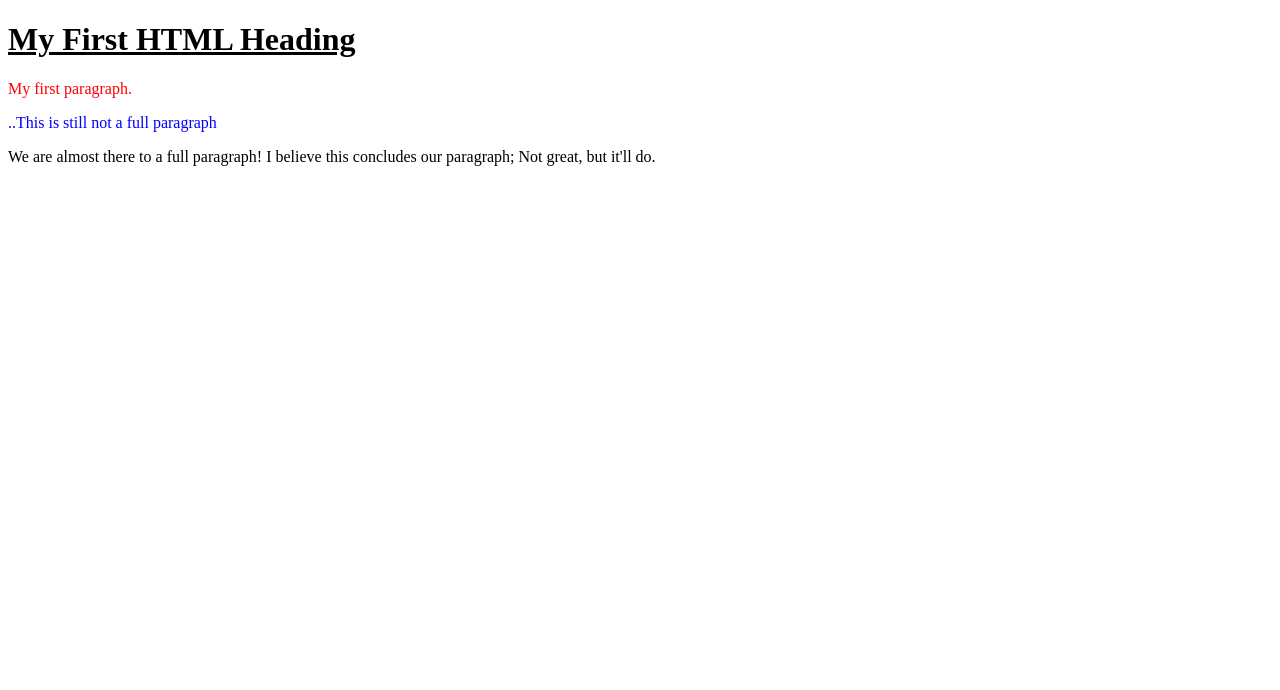
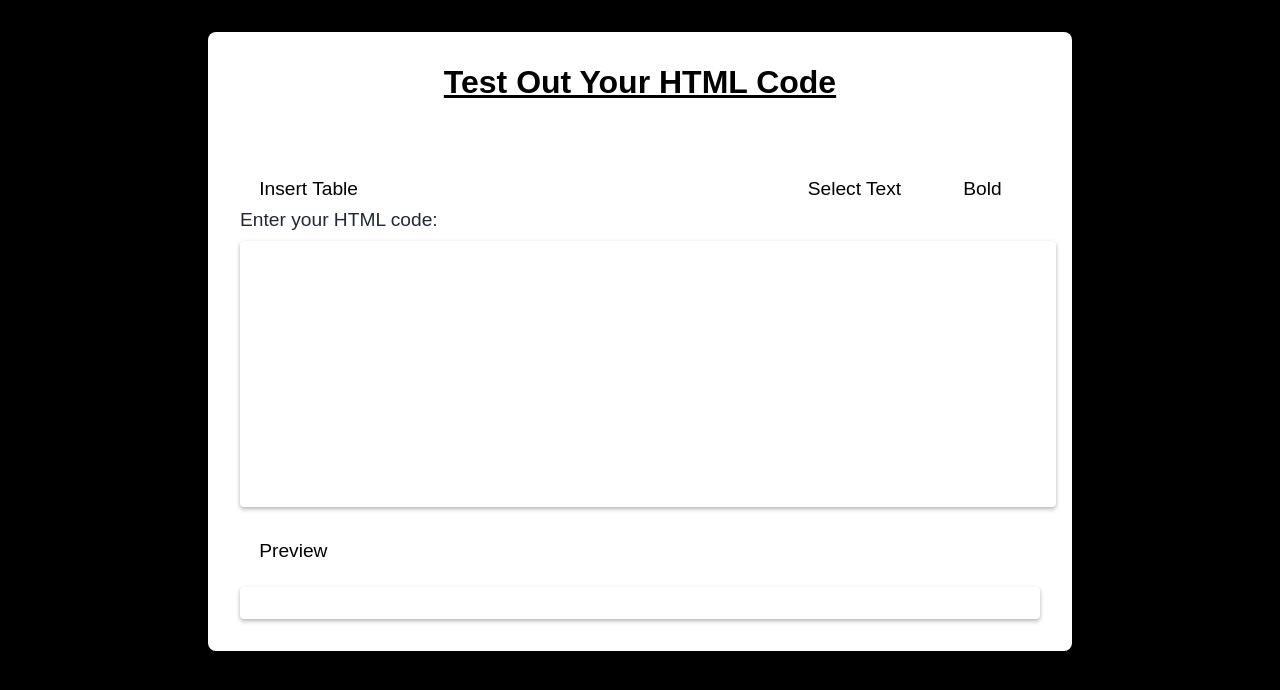
Before and after one commit to printMP/first_html, a plain HTML site: page index.html in a window 1280 px wide. Drawn offline with Linux system fonts and the light colour scheme.

Commit message:
Updated Index, added JS, and CSS

```diff
--- a/index.html
+++ b/index.html
@@ -1,14 +1,29 @@
 <!DOCTYPE html>
 <html>
-<title>First-HTML</title>
-<h1><u>My First HTML Heading</u></h1>
+<head>
+    <title>HTML Code Tester</title>
+    <link rel="stylesheet" href="./style2.css" />
+</head>
 <body>
-    <p style="color:red;">My first paragraph.</p>
-    <p style="color:blue;">..This is still not a full paragraph</p>
-    <p>
-        We are almost there to a full paragraph!
-        I believe this concludes our paragraph; Not great, but it'll do.
-    </p>
+    <div class="container">
+        <h1 style="color:black;"><u>Test Out Your HTML Code </u></h1>
+        <div class="toolbar">
+            <div>
+                <button onclick="insertTable()">Insert Table</button>
+            </div>
+            <div>
+                <button onclick="selectText()">Select Text</button>
+                <button onclick="applyBold()">Bold</button>
+                <!--<button onclick="applyright()">Align Right</button>-->
+            </div>
+        </div>
+        <label for="code">Enter your HTML code:</label>
+        <textarea id="code" rows="10">
+      </textarea>
+        <button onclick="preview()">Preview</button>
+        <div id="preview" class="preview"></div>
+    </div>
+    <script src="./script.js"></script>
 </body>
 </html>
 
--- /dev/null
+++ b/script.js
@@ -0,0 +1,56 @@
+function preview() {
+    var code = document.getElementById("code").value;
+    document.getElementById("preview").innerHTML = code;
+}
+
+function insertTable123() {
+    var code = document.getElementById("code");
+    var cursorPosition = code.selectionStart;
+    var currentCode = code.value;
+    var newCode = currentCode.slice(0, cursorPosition) + "<table border='1' width='100%' cellspacing='0' cellpadding='0' style='border-collapse: collapse' bordercolor='#000000'>\n<tr>\n<td> </td>\n<td> </td>\n</tr>\n<tr>\n<td> </td>\n<td> </td>\n</tr>\n</table>" + currentCode.slice(cursorPosition);
+    code.value = newCode;
+}
+
+function insertTable() {
+    const rows = prompt("Enter the number of rows:");
+    const columns = prompt("Enter the number of columns:");
+    let html = "<table border='1' width='100%' cellspacing='0' cellpadding='0' style='border-collapse: collapse' bordercolor='#000000'>\n";
+    for (let i = 0; i < rows; i++) {
+        html += "<tr>\n";
+        for (let j = 0; j < columns; j++) {
+            html += "<td> </td>\n";
+        }
+        html += "</tr>\n";
+    }
+    html += "</table>";
+    const codeArea = document.getElementById("code");
+    const currentCode = codeArea.value;
+    const newCode = currentCode + html;
+    codeArea.value = newCode;
+}
+
+
+
+
+function selectText() {
+    var code = document.getElementById("code");
+    code.focus();
+    code.select();
+}
+
+function applyBold() {
+    var code = document.getElementById("code");
+    var cursorPosition = code.selectionStart;
+    var currentCode = code.value;
+    var selectedText = code.value.slice(code.selectionStart, code.selectionEnd);
+    var newCode = currentCode.slice(0, cursorPosition) + "<b>" + selectedText + "</b>" + currentCode.slice(code.selectionEnd);
+    code.value = newCode;
+}
+function applyright() {
+    var code = document.getElementById("code");
+    var cursorPosition = code.selectionStart;
+    var currentCode = code.value;
+    var selectedText = code.value.slice(code.selectionStart, code.selectionEnd);
+    var newCode = currentCode.slice(0, cursorPosition) + "<code style='text-align:right'>" + selectedText + "</code>" + currentCode.slice(code.selectionEnd);
+    code.value = newCode;
+}
--- /dev/null
+++ b/style2.css
@@ -0,0 +1,77 @@
+body {
+    background-color: black;
+    font-family: Arial, sans-serif;
+    font-size: 16px;
+}
+
+h1 {
+    font-size: 2em;
+    color: white;
+    margin-top: 0;
+    margin-bottom: 1.5em;
+    text-align: center;
+}
+
+.container {
+    background-color: #fff;
+    border-radius: 8px;
+    box-shadow: 0 2px 4px rgba(0, 0, 0, 0.3);
+    margin: 2em auto;
+    max-width: 800px;
+    padding: 2em;
+}
+
+label {
+    display: block;
+    font-size: 1.2em;
+    margin-bottom: 0.5em;
+    color: #1f2937;
+}
+
+textarea {
+    border: none;
+    box-shadow: 0 2px 4px rgba(0, 0, 0, 0.3);
+    border-radius: 4px;
+    font-size: 1em;
+    min-height: 250px;
+    padding: 0.5em;
+    resize: none;
+    width: 100%;
+}
+
+button {
+    background-color: white;
+    border: none;
+    border-radius: 4px;
+    color: black;
+    cursor: pointer;
+    font-size: 1.2em;
+    margin-top: 1em;
+    padding: 0.5em 1em;
+    transition: background-color 0.3s ease;
+}
+
+    button:hover {
+        background-color: lightgray;
+    }
+
+.preview {
+    background-color: white;
+    border-radius: 4px;
+    box-shadow: 0 2px 4px rgba(0, 0, 0, 0.3);
+    margin-top: 1em;
+    padding: 1em;
+    white-space: pre-wrap;
+    word-wrap: break-word;
+}
+
+.toolbar {
+    display: flex;
+    justify-content: space-between;
+    align-items: center;
+    margin-top: 1em;
+}
+
+    .toolbar button {
+        margin-right: 1em;
+    }
```
